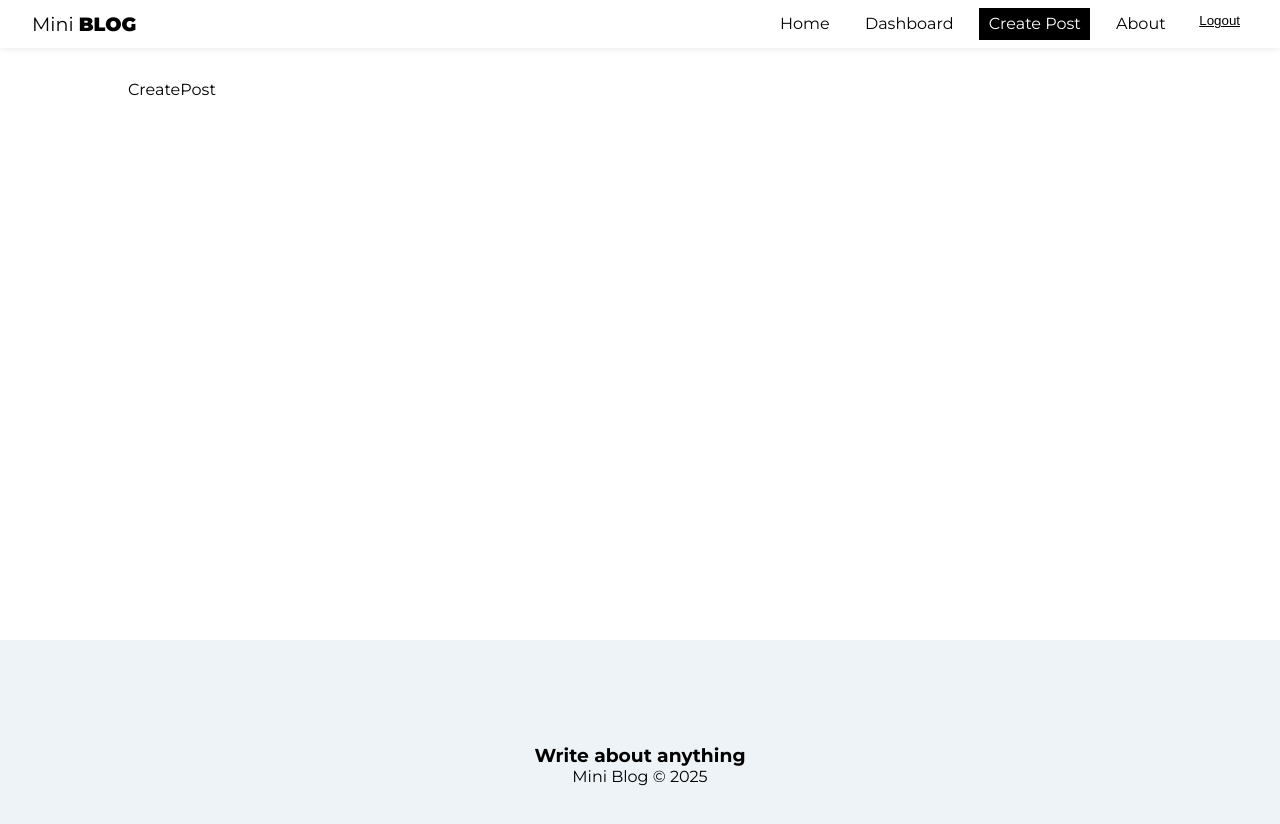
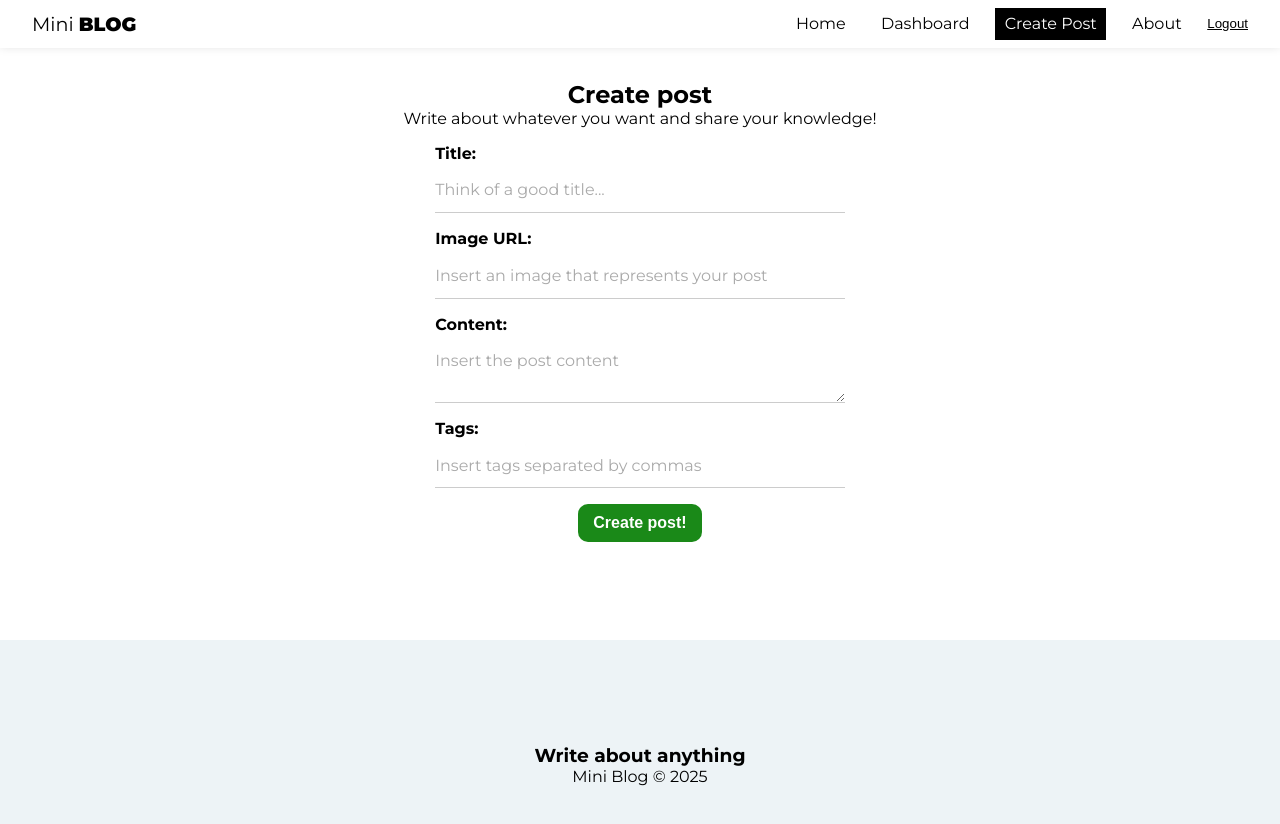
Before and after one commit to leonardozambao/miniblog, a React (Vite) app: page /posts/create in a window 1280 px wide. Shown: the top 824 px of the page. Built offline with nearby package versions, Linux system fonts and the light colour scheme; no server answers; sample sign-in values are in the browser's storage.

Commit message:
create post

```diff
--- a/src/components/Navbar.module.css
+++ b/src/components/Navbar.module.css
@@ -32,7 +32,7 @@
   }
   button{
     background-color: transparent;
-    padding: 0.4em 0.6em;
+    padding: .5rem 0 0;
     border: none;
     cursor: pointer;
     border-radius: 0.2em;
--- /dev/null
+++ b/src/hooks/useInsertDocument.js
@@ -0,0 +1,60 @@
+import { useState, useEffect, useReducer } from "react";
+import { db } from "../firebase/config";
+import { collection, addDoc, Timestamp } from "firebase/firestore";
+
+const initialState = {
+  loading: null,
+  error: null,
+};
+
+const insertReducer = (state, action) => {
+  switch (action.type) {
+    case "LOADING":
+      return { loading: true, error: null };
+    case "INSERTED_DOC":
+      return { loading: false, error: null };
+    case "ERROR":
+      return { loading: false, error: action.payload };
+    default:
+      return state;
+  }
+};
+
+export const useInsertDocument = (docCollection) => {
+  const [response, dispatch] = useReducer(insertReducer, initialState);
+
+  // deal with memory leak
+  const [cancelled, setCancelled] = useState(false);
+
+  const checkCancelBeforeDispatch = (action) => {
+    if (!cancelled) {
+      dispatch(action);
+    }
+  };
+
+  const insertDocument = async (document) => {
+    checkCancelBeforeDispatch({ type: "LOADING" });
+
+    try {
+      const newDocument = { ...document, createdAt: Timestamp.now() };
+
+      const insertedDocument = await addDoc(
+        collection(db, docCollection),
+        newDocument
+      );
+
+      checkCancelBeforeDispatch({
+        type: "INSERTED_DOC",
+        payload: insertedDocument,
+      });
+    } catch (error) {
+      checkCancelBeforeDispatch({ type: "ERROR", payload: error.message });
+    }
+  };
+
+  useEffect(() => {
+    return () => setCancelled(true);
+  }, []);
+
+  return { insertDocument, response };
+};
--- a/src/index.css
+++ b/src/index.css
@@ -98,6 +98,7 @@
     padding: 0.8em 0;
     background-color: transparent;
     outline: none;
+    font: inherit;
   }
   ::placeholder {
     color: #aaa;
--- a/src/pages/createPost/CreatePost.jsx
+++ b/src/pages/createPost/CreatePost.jsx
@@ -1,11 +1,119 @@
 import styles from "./CreatePost.module.css";
 
 import { useState } from "react";
+import { useInsertDocument } from "../../hooks/useInsertDocument";
+import { useNavigate } from "react-router-dom";
+import { useAuthValue } from "../../context/AuthContext";
 
 const CreatePost = () => {
+    const [title, setTitle] = useState("");
+    const [image, setImage] = useState("");
+    const [body, setBody] = useState("");
+    const [tags, setTags] = useState([]);
+    const [formError, setFormError] = useState("");
+
+    const { user } = useAuthValue();
+
+    const navigate = useNavigate();
+
+    const { insertDocument, response } = useInsertDocument("posts");
+
+    const handleSubmit = (e) => {
+        e.preventDefault();
+        setFormError("");
+
+        // validate image
+        try {
+            new URL(image);
+        } catch (error) {
+            setFormError("The image must be a URL.");
+            return;
+        }
+
+        // create tags array
+        const tagsArray = tags.split(",").map((tag) => tag.trim().toLowerCase());
+
+        // check values
+        if (!title || !image || !tags || !body) {
+            setFormError("Please fill in all fields!");
+            return;
+        }
+
+        if (formError) return;
+
+        insertDocument({
+            title,
+            image,
+            body,
+            tags: tagsArray,
+            uid: user.uid,
+            createdBy: user.displayName,
+        });
+
+        // redirect to home page
+        navigate("/");
+    };
+
     return (
-        <div className={styles.createPost}>CreatePost</div>
-    )
-}
+        <div className={styles.createPost}>
+            <h2>Create post</h2>
+            <p>Write about whatever you want and share your knowledge!</p>
+            <form onSubmit={handleSubmit}>
+                <label>
+                    <span>Title:</span>
+                    <input
+                        type="text"
+                        name="text"
+                        required
+                        placeholder="Think of a good title..."
+                        onChange={(e) => setTitle(e.target.value)}
+                        value={title}
+                    />
+                </label>
+                <label>
+                    <span>Image URL:</span>
+                    <input
+                        type="text"
+                        name="image"
+                        required
+                        placeholder="Insert an image that represents your post"
+                        onChange={(e) => setImage(e.target.value)}
+                        value={image}
+                    />
+                </label>
+                <label>
+                    <span>Content:</span>
+                    <textarea
+                        name="body"
+                        required
+                        placeholder="Insert the post content"
+                        onChange={(e) => setBody(e.target.value)}
+                        value={body}
+                    ></textarea>
+                </label>
+                <label>
+                    <span>Tags:</span>
+                    <input
+                        type="text"
+                        name="tags"
+                        required
+                        placeholder="Insert tags separated by commas"
+                        onChange={(e) => setTags(e.target.value)}
+                        value={tags}
+                    />
+                </label>
+                {!response.loading && <button className="button">Create post!</button>}
+                {response.loading && (
+                    <button className="button" disabled>
+                        Wait...
+                    </button>
+                )}
+                {(response.error || formError) && (
+                    <p className="error">{response.error || formError}</p>
+                )}
+            </form>
+        </div>
+    );
+};
 
-export default CreatePost
+export default CreatePost;
--- a/src/pages/createPost/CreatePost.module.css
+++ b/src/pages/createPost/CreatePost.module.css
@@ -1,3 +1,12 @@
-.createPost{
-
+.createPost {
+  text-align: center;
+  a {
+    text-decoration: underline;
+  }
+  h1 {
+    margin-bottom: 0.5em;
+  }
+  p {
+    margin-bottom: 1em;
+  }
 }
```
